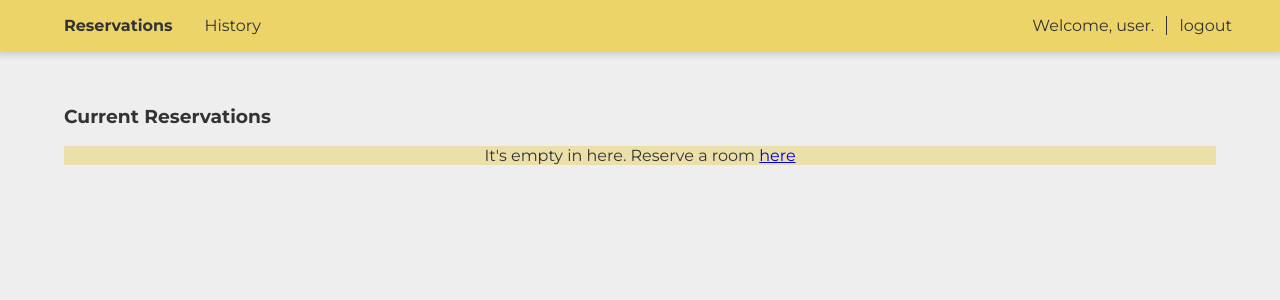
After one commit to jakerhenier/Hotel-Registration, a PHP site: page /userReservations.php in a window 1280 px wide. The commit adds this page. Shown: the top 300 px of the page. Run offline with PHP 8.4, Linux system fonts and the light colour scheme.

```diff
--- /dev/null
+++ b/css/userReservations.css
@@ -0,0 +1,92 @@
+@import url('https://fonts.googleapis.com/css?family=Montserrat:400,500,700,800');
+
+html body {
+    margin: 0;
+    padding: 0;
+    overflow-x: hidden;
+    font-family: 'Montserrat', sans-serif;
+    font-size: 100%;
+    background-color: #EEEEEE;
+    color: #333333;
+}
+
+* {
+    box-sizing: border-box;
+}
+
+.top {
+    position: fixed;
+    width: 100%;
+    background-color: rgb(236, 212, 104);
+    padding: 0 3em;
+    z-index: 5;
+    box-shadow: 0 0 7px 4px rgba(0, 0, 0, .15);
+}
+
+.top #menuItems {
+    width: 30%;
+    float: left;
+    display: flex;
+    flex-direction: row;
+}
+
+#menuItems a {
+    text-decoration: none;
+    color: #333333;
+    transition: background-color .08s linear;
+}
+
+#menuItems a#active {
+    font-weight: bold;
+}
+
+#menuItems a:hover {
+    background-color: rgba(255, 255, 255, .4);
+}
+
+#menuItems a div {
+    padding: 1em;
+}
+
+.userOptions {
+    float: right;
+    padding: 1em 0;
+}
+
+.userOptions span {
+    padding-right: .75em;
+    border-right: 1px solid #333333;
+    margin-right: .5em;
+}
+
+.userOptions a {
+    text-decoration: none;
+    color: #333333;
+}
+
+.userOptions a:hover {
+    text-decoration: underline;
+}
+
+.underlay {
+    position: relative;
+    z-index: 1;
+    width: 100%;
+    height: 54px;
+}
+
+.dataContain {
+    padding: 2em 4em;
+    position: relative;
+}
+
+h4 {
+
+}
+
+.emptyNotif {
+    text-align: center;
+    margin: 0;
+    padding: 1rem auto;
+    background: rgba(236, 212, 104, .5);
+}
--- a/login.php
+++ b/login.php
@@ -28,6 +28,11 @@ session_start();
             <!-- <div class = "userNotify incorrect-creds">
                 <p><img src="images/error.png" alt=""><span>Incorrect credentials entered.</span></p>
             </div> -->
+
+            <div class="userNotify regisSuccess">
+                <p><img src="images/success.png" alt=""><span>Registration successful!</span></p>
+            </div>
+
             <form action="includes/action/login_guest.php" method="POST">
                 <div class = "inputBox">
                     <p>Username</p>
--- /dev/null
+++ b/userReservations.php
@@ -0,0 +1,40 @@
+<!DOCTYPE html>
+<meta charset = "eng">
+<meta name = "viewport" content = "width = device-width, initial-scale = 1.0">
+<html>
+    <head>
+        <title></title>
+        <link rel="stylesheet" media = "all" href="css/userReservations.css">
+    </head>
+    <body>
+        <div class = "top">
+            <div id = "menuItems">
+                <a id = "active">
+                    <div>
+                        Reservations
+                    </div>
+                </a>
+                <a href = "">
+                    <div>
+                        History
+                    </div>
+                </a>
+            </div>
+            <div class = "userOptions">
+                <span>Welcome, user.</span> <!-- First name of the current user will be displayed after 'Welcome, ' -->
+                <a href = "../includes/action/logout.php">logout</a> <!-- Destroy session and redirect to login page -->
+            </div>
+        </div>
+
+        <div class = "underlay"></div>
+
+        <div class="dataContain">
+            <h3>Current Reservations</h3>
+
+            <!-- H6 will display when client has no current reservations -->
+            <div class = "emptyNotif">
+                <p>It's empty in here. Reserve a room <a href = "reservation.php">here</a></p>
+            </div>
+        </div>
+    </body>
+</html>
```
Also changed, not shown: css/login.css (+8 -0 lines), images/success.png (added).
